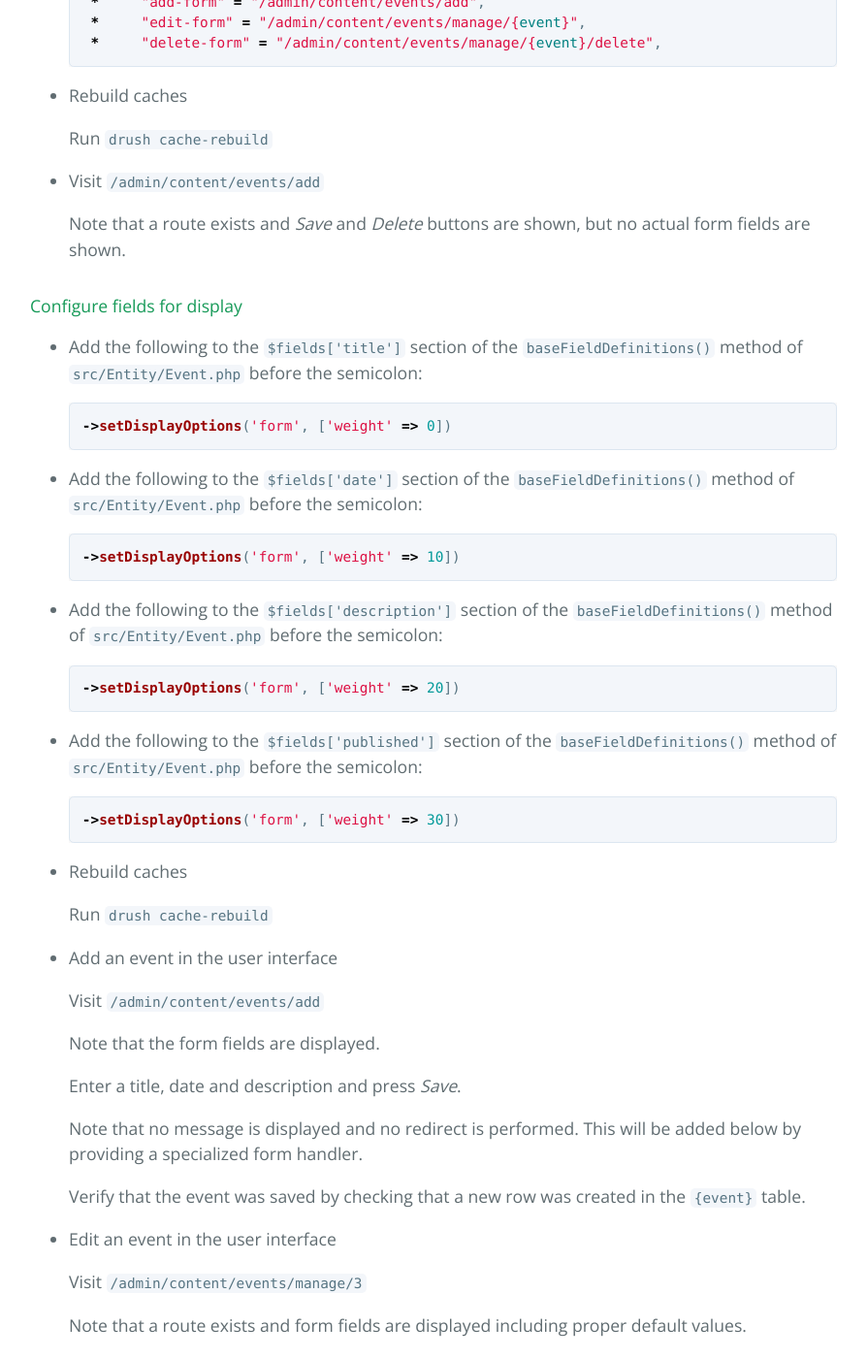
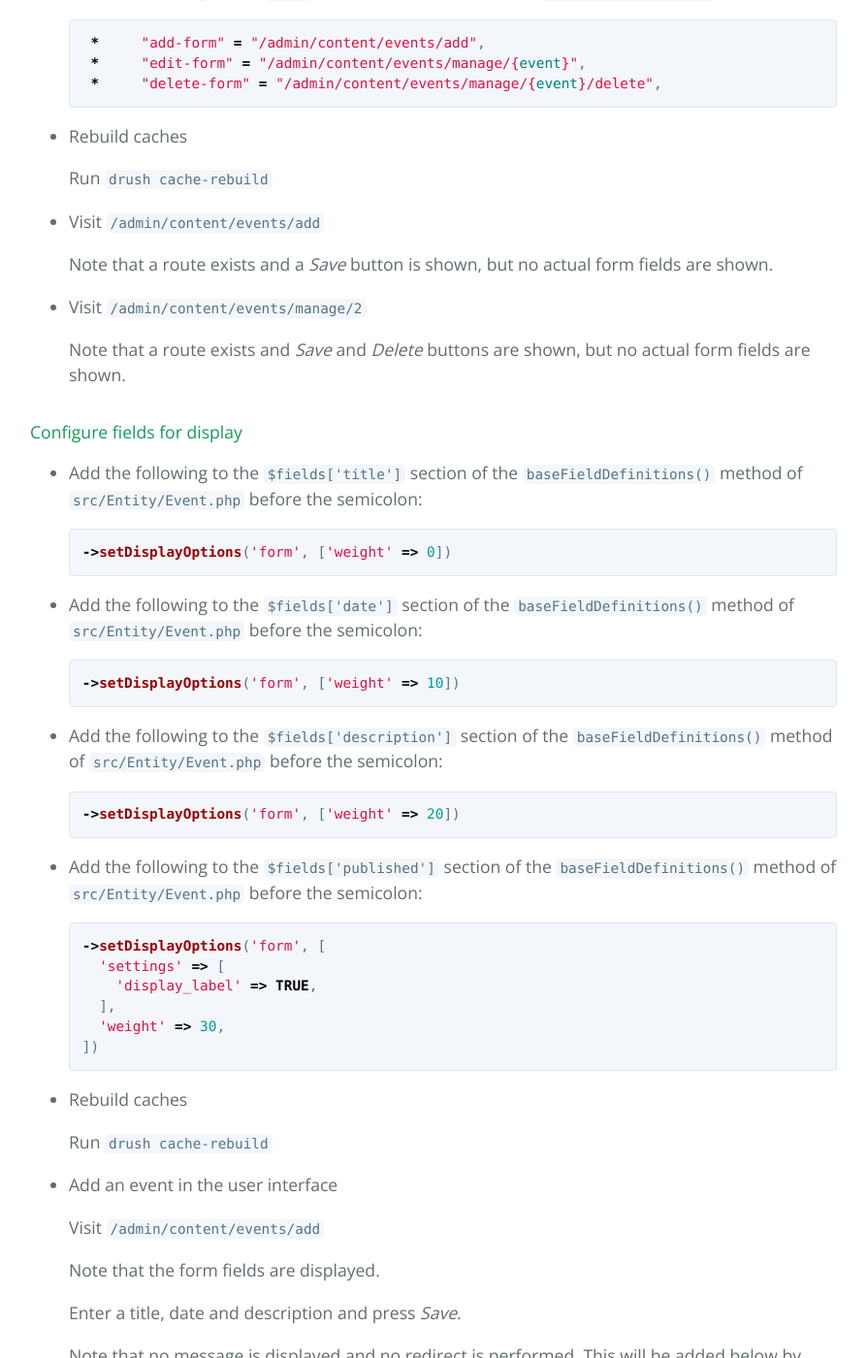
Before and after one commit to drupal-entity-training/event, a Jekyll site: the page built from index.md, in a window 1280 px wide and 1400 px high, scrolled down 20238 px. Shown: the whole window at 97% size, without its empty margins (193-1087 px from the left). Built offline with Jekyll 4.4.1, drawn with Linux system fonts in a browser that asks for light colours; some of the changed text lies outside the part shown.

Commit message:
Fix boolean field widget and clarify buttons

````diff
--- a/index.md
+++ b/index.md
@@ -933,6 +935,11 @@ displayed unless explicitly configured to.
 
 * Visit `/admin/content/events/add`
 
+  Note that a route exists and a _Save_ button is shown, but no
+  actual form fields are shown.
+
+* Visit `/admin/content/events/manage/2`
+
   Note that a route exists and _Save_ and _Delete_ buttons are shown, but no
   actual form fields are shown.
 
@@ -968,7 +975,12 @@ displayed unless explicitly configured to.
   semicolon:
 
   ```php?start_inline=1
-  ->setDisplayOptions('form', ['weight' => 30])
+  ->setDisplayOptions('form', [
+    'settings' => [
+      'display_label' => TRUE,
+    ],
+    'weight' => 30,
+  ])
   ```
 
 * Rebuild caches
````
Also changed, not shown: other parts of index.md (+3 -1 lines).
